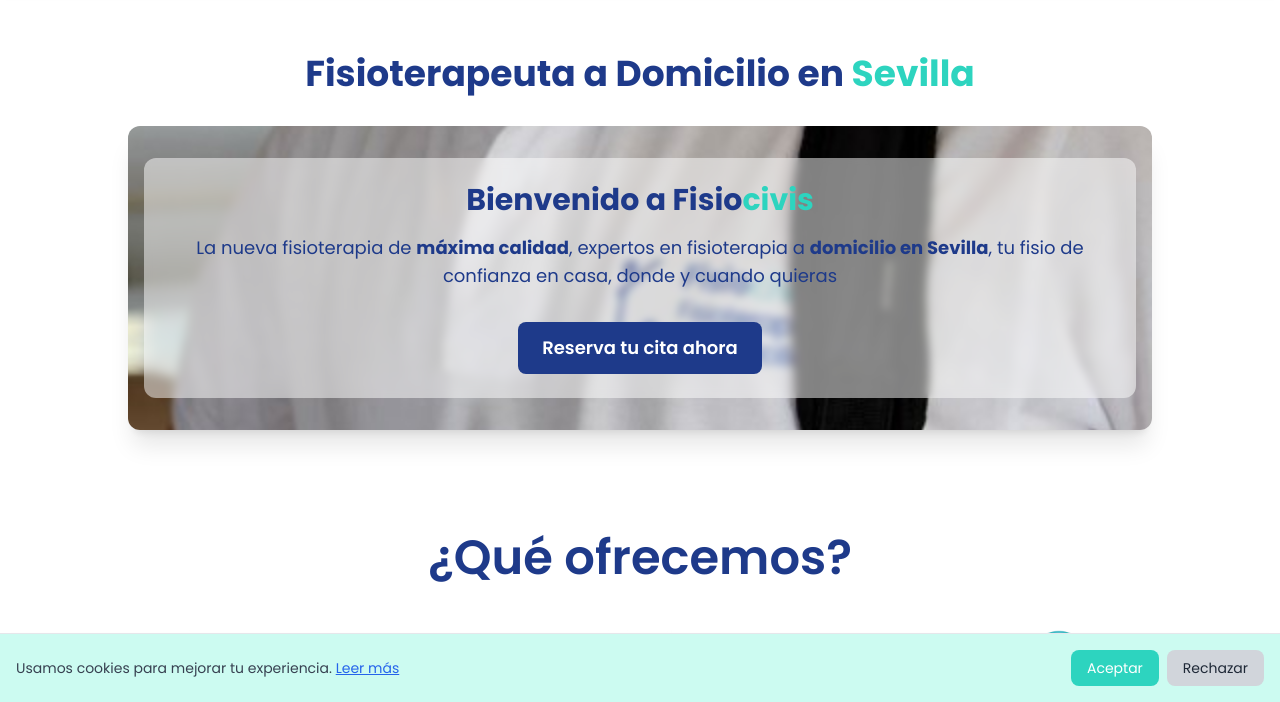
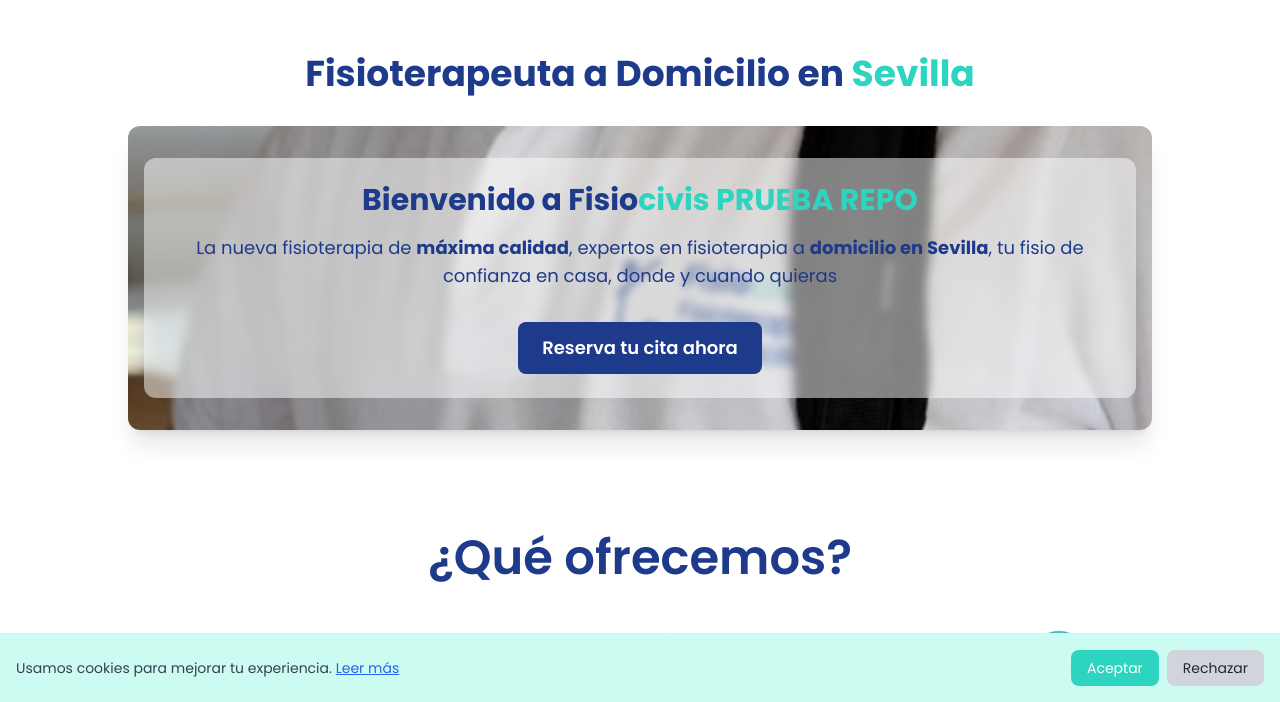
Before and after one commit to Pedrolacarcel98/FisioCivis, a plain HTML site: page index.html in a window 1280 px wide. Shown: the part 98-800 px from the top of the page. Drawn offline with nearby package versions, Linux system fonts and the light colour scheme.

Commit message:
Probando repo 2

```diff
--- a/index.html
+++ b/index.html
@@ -105,7 +105,7 @@
 
     <div class="bg-white bg-opacity-50 backdrop-blur-sm p-6 rounded-xl">
       <h2 class="text-3xl font-bold">
-        <span class="text-blue-900">Bienvenido a Fisio<span class="text-teal-400">civis</span></span>
+        <span class="text-blue-900">Bienvenido a Fisio<span class="text-teal-400">civis PRUEBA REPO</span></span>
       </h2>
 
       <h2 class="text-lg text-blue-900 mt-4 mb-4">
```
